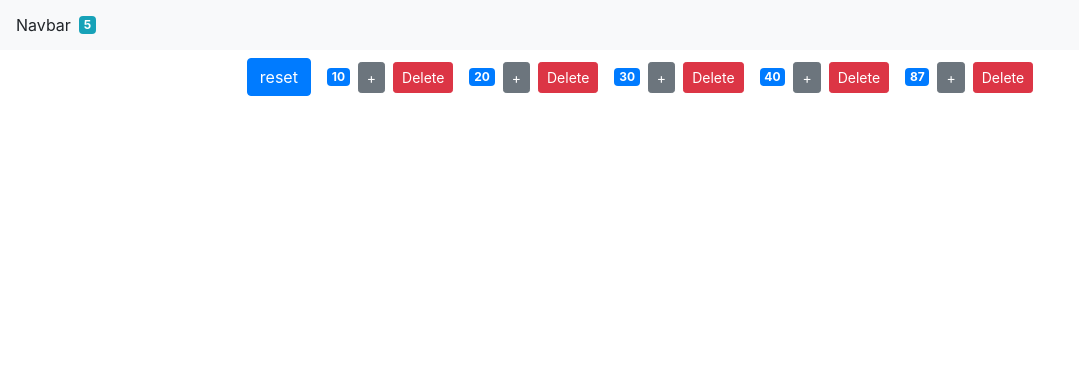
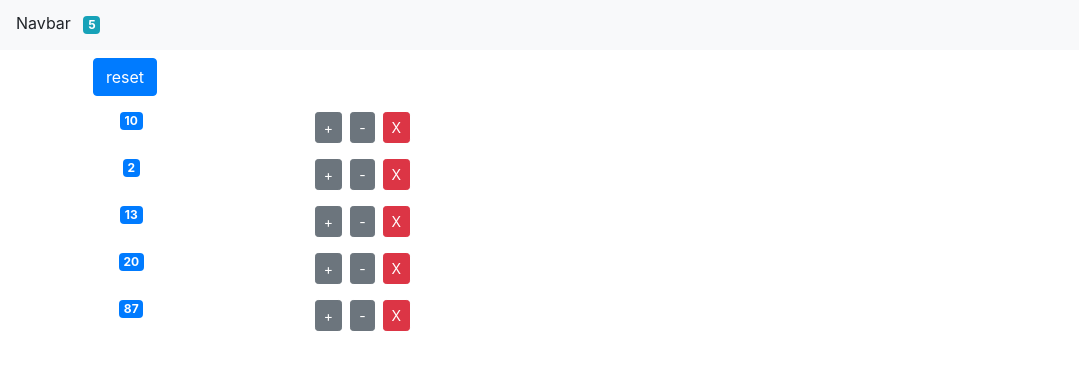
Before and after one commit to jesiolowski-wsb/react_INiN6_FD2_2023, a React (Create React App) app: page / in a window 1280 px wide. Shown: the top 370 px of the page, without its empty margins (0-1079 px from the left). Built offline with nearby package versions, Linux system fonts and the light colour scheme.

Commit message:
decrement dzialajacy

```diff
--- a/src/App.js
+++ b/src/App.js
@@ -6,9 +6,9 @@ import { useState } from "react";
 function App() {
   const [counters, setCounters] = useState([
     { id: 1, value: 10 },
-    { id: 2, value: 20 },
-    { id: 3, value: 30 },
-    { id: 4, value: 40 },
+    { id: 2, value: 2 },
+    { id: 3, value: 13 },
+    { id: 4, value: 20 },
     { id: 5, value: 87 },
   ]);
 
@@ -21,6 +21,14 @@ function App() {
     const index = countersUpdated.indexOf(counter);
     countersUpdated[index] = { ...counter };
     countersUpdated[index].value++;
+    setCounters(countersUpdated);
+  };
+
+  const handleDecrement = (counter) => {
+    const countersUpdated = [...counters];
+    const index = countersUpdated.indexOf(counter);
+    countersUpdated[index] = { ...counter };
+    countersUpdated[index].value--;
     setCounters(countersUpdated);
   };
 
@@ -41,6 +49,7 @@ function App() {
           counters={counters}
           handleDelete={handleDelete}
           handleIncrement={handleIncrement}
+          handleDecrement={handleDecrement}
           handleReset={handleReset}
         />
       </main>
--- a/src/components/counter.jsx
+++ b/src/components/counter.jsx
@@ -1,6 +1,6 @@
 import React from "react";
 
-const Counter = ({ counter, onDelete, onIncrement }) => {
+const Counter = ({ counter, onDelete, onIncrement, onDecrement }) => {
   const formatCount = () =>
     counter.value === 0 ? <span>zero</span> : counter.value;
 
@@ -8,8 +8,11 @@ const Counter = ({ counter, onDelete, onIncrement }) => {
   classes += counter.value === 0 ? "warning" : "primary";
 
   return (
-    <>
+    <div className="row">
+      <div className="col-1">
         <span className={classes}>{formatCount()}</span>
+      </div>
+      <div className="col-4">
         <button
           className="btn btn-secondary btn-sm"
           onClick={() => onIncrement(counter)}
@@ -17,12 +20,20 @@ const Counter = ({ counter, onDelete, onIncrement }) => {
           +
         </button>
         <button
+          onClick={() => onDecrement(counter)}
+          className="btn btn-secondary btn-sm m-2"
+          disabled={counter.value === 0 ? "disabled" : ""}
+        >
+          -
+        </button>
+        <button
           onClick={() => onDelete(counter.id)}
-        className="btn btn-sm btn-danger m-2"
+          className="btn btn-sm btn-danger"
         >
-        Delete
+          X
         </button>
-    </>
+      </div>
+    </div>
   );
 };
 
--- a/src/components/counters.jsx
+++ b/src/components/counters.jsx
@@ -1,23 +1,32 @@
 import React from "react";
 import Counter from "./counter";
 
-function Counters({ counters, handleDelete, handleIncrement, handleReset }) {
+function Counters({
+  counters,
+  handleDelete,
+  handleIncrement,
+  handleReset,
+  handleDecrement,
+}) {
   return (
-    <>
-      <button className="btn btn-small btn-primary m-2" onClick={handleReset}>
-        reset
-      </button>
+    <div className="container">
+      <div className="row">
+        <button className="btn btn-small btn-primary m-2" onClick={handleReset}>
+          reset
+        </button>
+      </div>
       {counters.map((counter) => (
         <Counter
           key={counter.id}
           onDelete={handleDelete}
           onIncrement={handleIncrement}
+          onDecrement={handleDecrement}
           counter={counter}
         >
           <h4>Counter no: {counter.id}</h4>
         </Counter>
       ))}
-    </>
+    </div>
   );
 }
 
--- a/src/components/navbar.jsx
+++ b/src/components/navbar.jsx
@@ -3,7 +3,9 @@ import React from "react";
 function Navbar({ totalCounters }) {
   return (
     <nav className="navbar navbar-expand-lg navbar-light bg-light">
-      Navbar <span className="badge badge-info m-2">{totalCounters}</span>
+      <span>
+        Navbar <span className="badge badge-info m-2">{totalCounters}</span>{" "}
+      </span>
     </nav>
   );
 }
```
Lines whose indentation alone changed are shown as unchanged.
